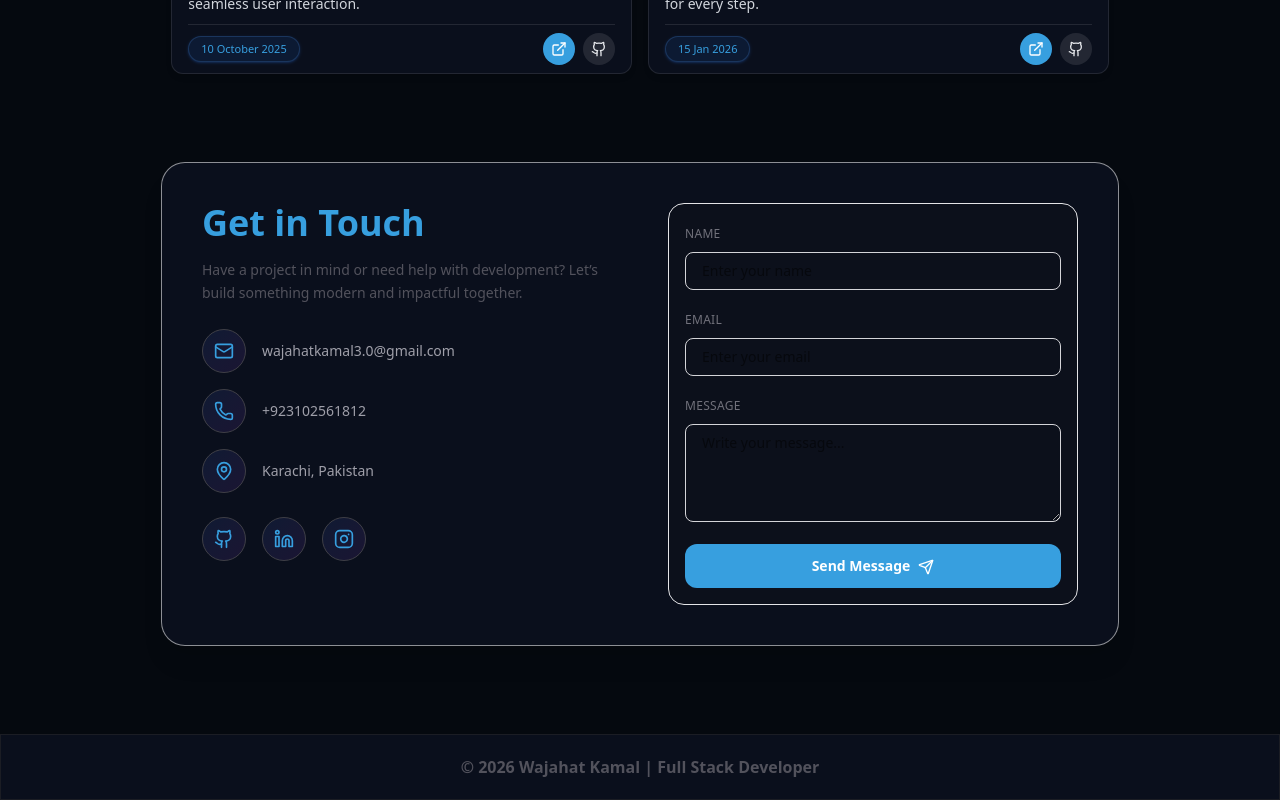
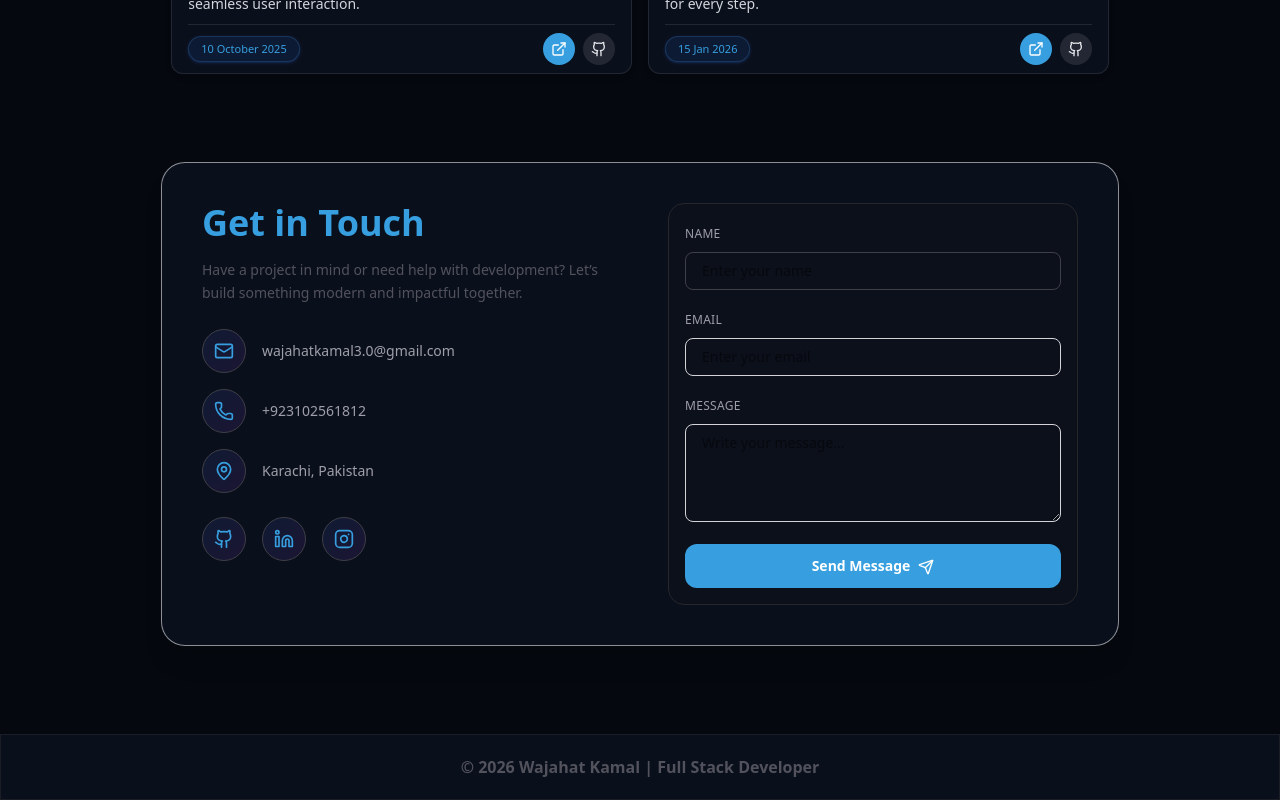
Before and after one commit to wajahat-kamal/Dev-Portfolio, a React (Vite) app: page / in a window 1280 px wide. Shown: the part 2257-3057 px from the top of the page. Built offline with nearby package versions, Linux system fonts and the light colour scheme.

Commit message:
Refactor ContactSection: update text colors for labels and input borders to enhance visual consistency and improve user experience.

```diff
--- a/src/components/ContactSection.jsx
+++ b/src/components/ContactSection.jsx
@@ -127,12 +127,12 @@ export const ContactSection = () => {
         {/* ================= RIGHT (FORM) ================= */}
         <form
           onSubmit={onSubmit}
-          className="text-left rounded-2xl bg-[#0c101b] border border-zinc-200 dark:border-zinc-800 p-4 backdrop-blur-xl space-y-4"
+          className="text-left rounded-2xl bg-[#0c101b] border border-zinc-800 p-4 backdrop-blur-xl space-y-4"
         >
           <input type="hidden" name="subject" value="New Contact Message" />
 
           <div>
-            <label className="text-xs uppercase tracking-wide text-zinc-500">
+            <label className="text-xs uppercase tracking-wide text-zinc-400">
               Name
             </label>
             <input
@@ -140,13 +140,13 @@ export const ContactSection = () => {
               required
               type="text"
               placeholder="Enter your name"
-              className="mt-2 w-full rounded-lg border border-zinc-300 dark:border-zinc-700
+              className="mt-2 w-full rounded-lg border border-zinc-700
               bg-transparent px-4 py-2 text-sm focus:border-primary focus:ring-1 outline-none"
             />
           </div>
 
           <div>
-            <label className="text-xs uppercase tracking-wide text-zinc-500">
+            <label className="text-xs uppercase tracking-wide text-zinc-400">
               Email
             </label>
             <input
@@ -160,7 +160,7 @@ export const ContactSection = () => {
           </div>
 
           <div>
-            <label className="text-xs uppercase tracking-wide text-zinc-500">
+            <label className="text-xs uppercase tracking-wide text-zinc-400">
               Message
             </label>
             <textarea
```
